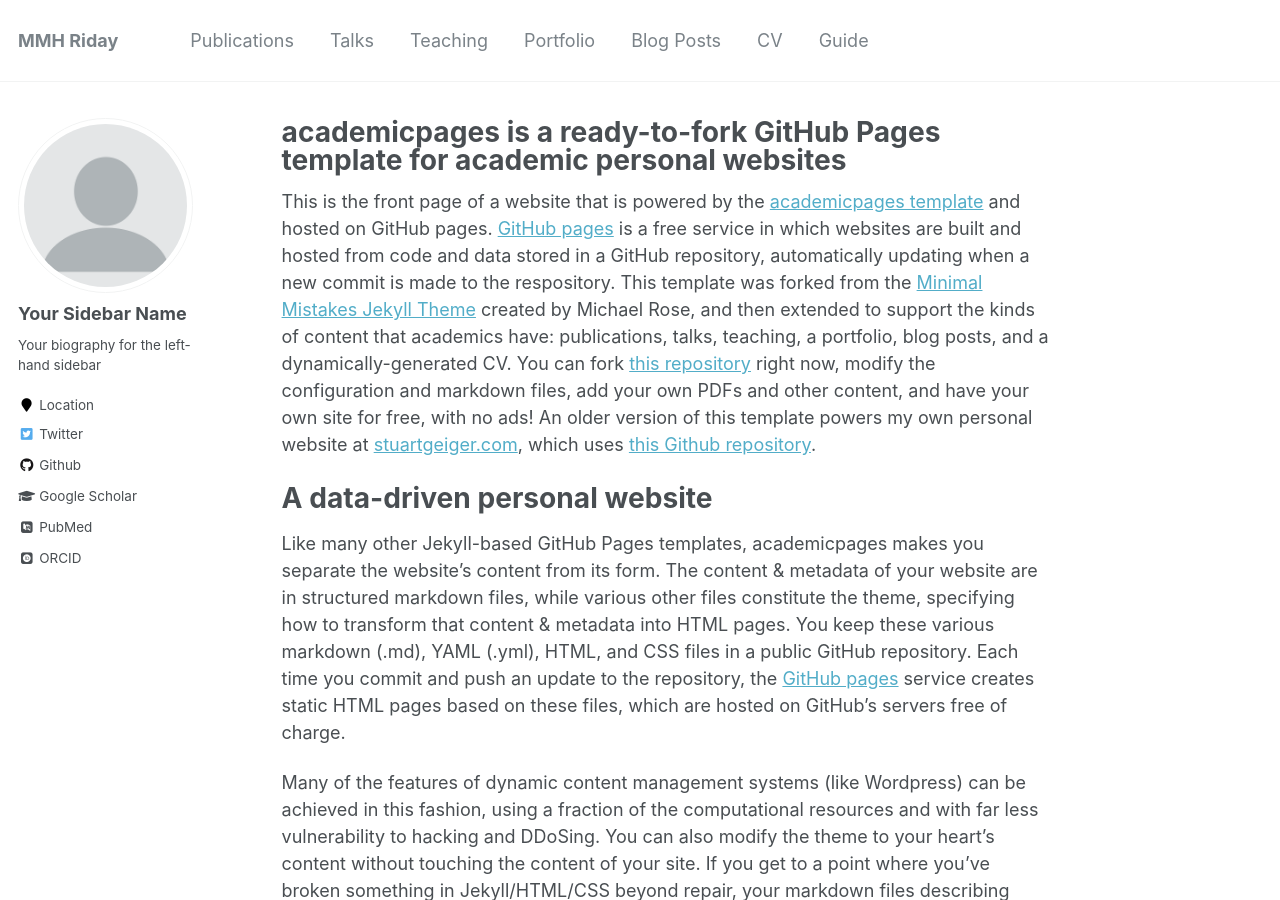
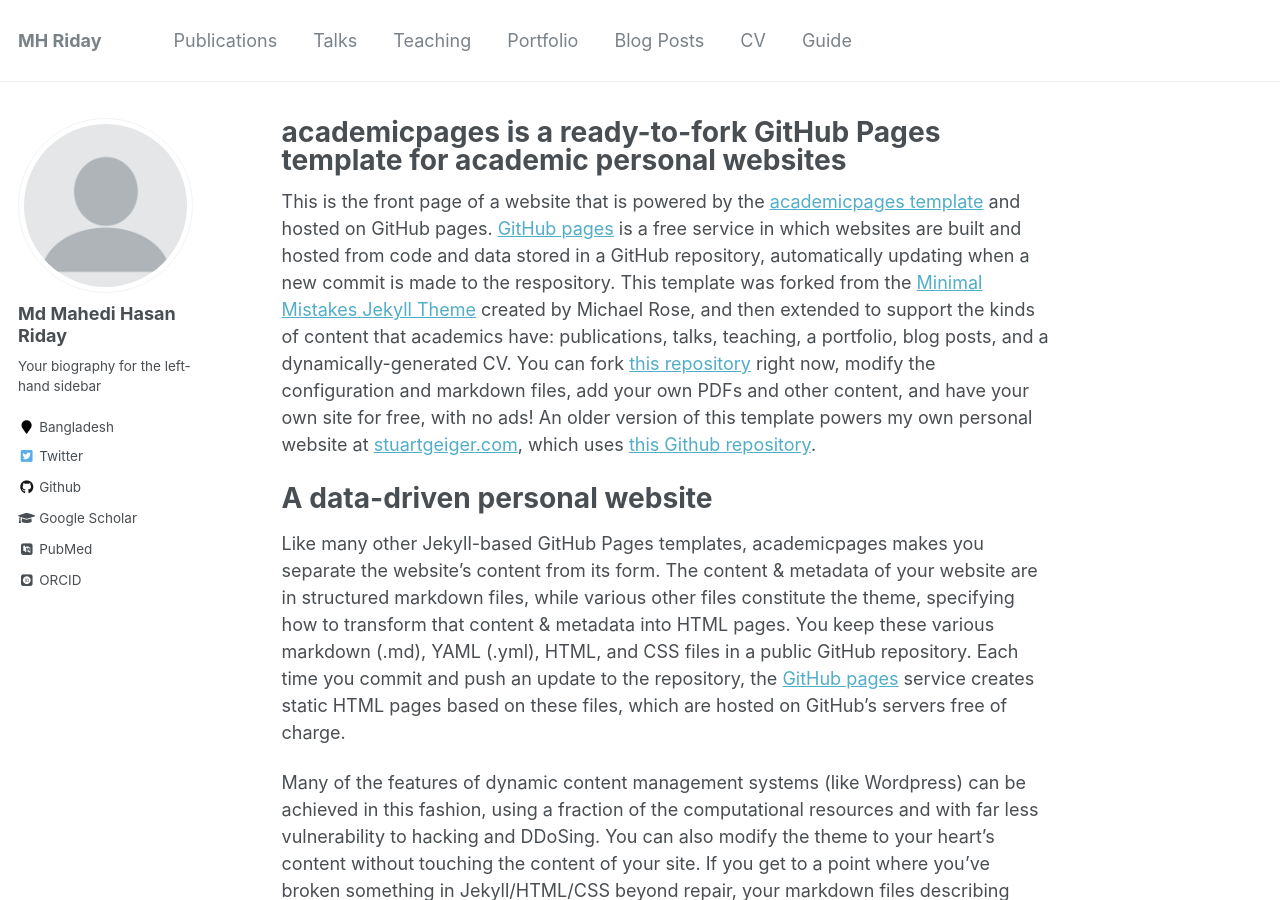
Before and after one commit to mdmhriday/mdmhriday.github.io, a Jekyll site: the page built from _pages/about.md, in a window 1280 px wide and 900 px high. Built offline with Jekyll 4.4.1, drawn with Linux system fonts in a browser that asks for light colours; some web fonts are replaced.

Commit message:
updated site settings file : config.yml

```diff
--- a/_config.yml
+++ b/_config.yml
@@ -7,13 +7,13 @@
 
 # Site Settings
 locale                   : "en-US"
-title                    : "MMH Riday"
+title                    : "MH Riday"
 title_separator          : "-"
 name                     : &name "MD Mahedi Hasan Riday"
 description              : &description "personal description"
-url                      : https://academicpages.github.io # the base hostname & protocol for your site e.g. "https://mmistakes.github.io"
+url                      : https://mdmhriday.github.io # the base hostname & protocol for your site e.g. "https://mmistakes.github.io"
 baseurl                  : "" # the subpath of your site, e.g. "/blog"
-repository               : "academicpages/academicpages.github.io"
+repository               : "mdmhriday/mdmhriday.github.io"
 teaser                   :  # filename of teaser fallback teaser image placed in /images/, .e.g. "500x300.png"
 breadcrumbs              : false # true, false (default)
 words_per_minute         : 160
@@ -80,13 +80,13 @@
 
 # Site Author
 author:
-  name             : "Your Sidebar Name"
+  name             : "Md Mahedi Hasan Riday"
   avatar           : "profile.png"
   bio              : "Your biography for the left-hand sidebar"
-  location         : "Location"
+  location         : "Bangladesh"
   employer         :
-  pubmed           : "https://www.ncbi.nlm.nih.gov/pubmed/?term=john+snow"
-  googlescholar    : "http://yourfullgooglescholarurl.com"
+  pubmed           : ""
+  googlescholar    : ""
   email            :
   researchgate     :  # example: "https://www.researchgate.net/profile/yourprofile"
   uri              :
@@ -96,7 +96,7 @@
   flickr           :
   facebook         :
   foursquare       :
-  github           : "academicpages"
+  github           : "mdmhriday"
   google_plus      :
   keybase          :
   instagram        :
```
